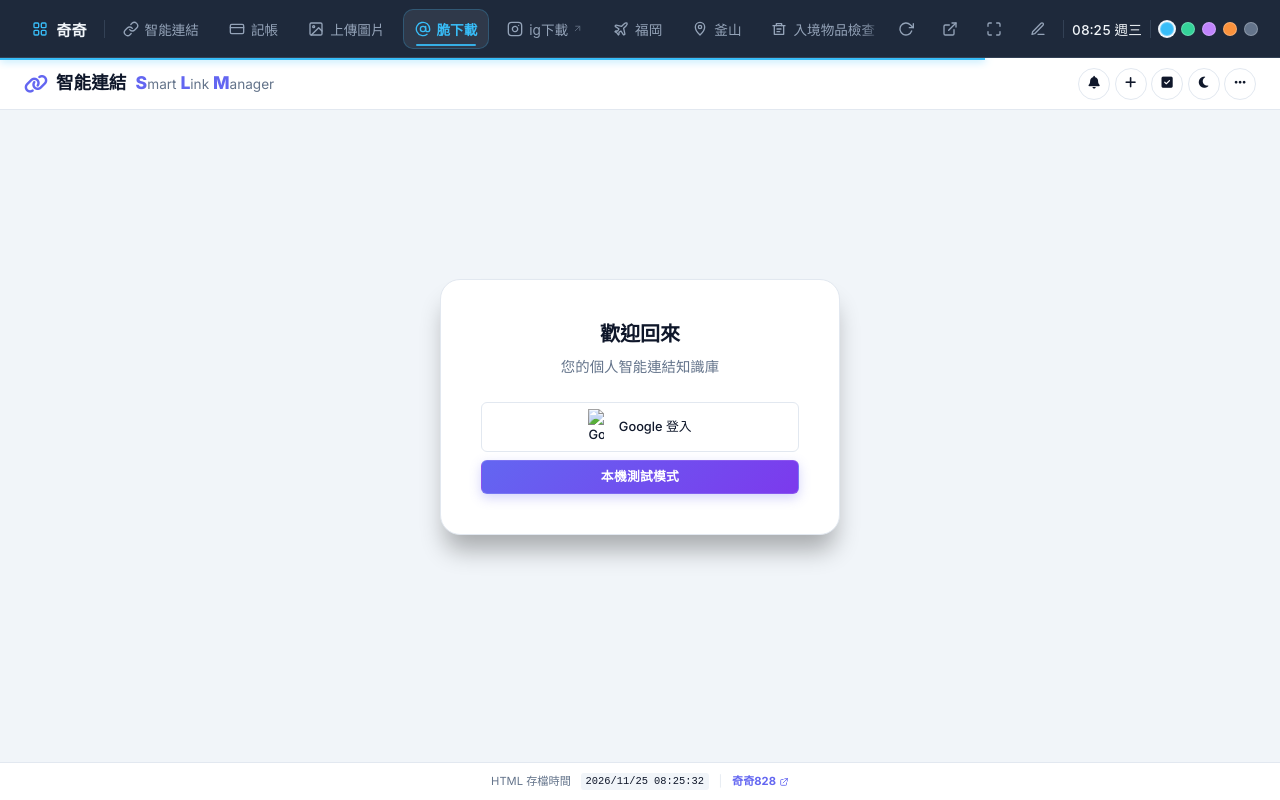
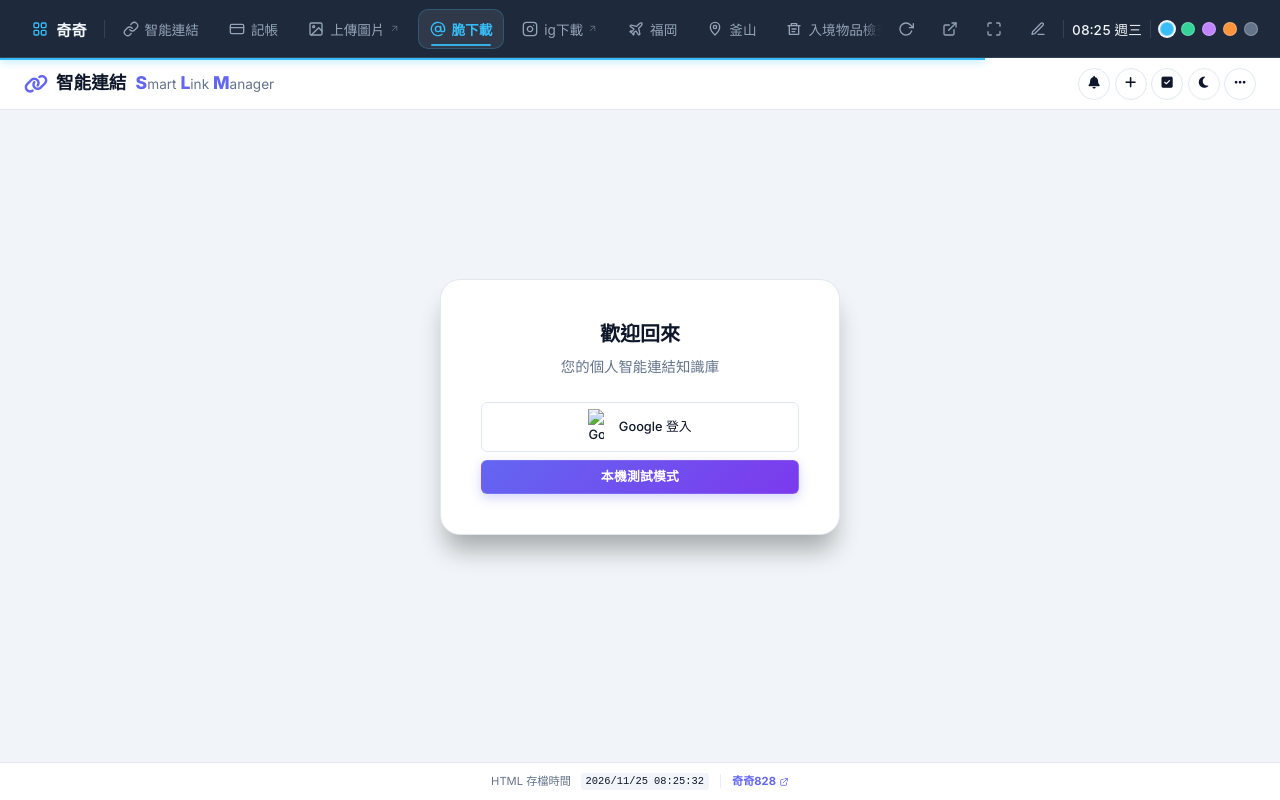
Before and after one commit to 4CHI828/1, a plain HTML site: page chi.html in a window 1280 px wide. Both pictures are taken after a click on the element "主要導覽". Drawn offline with nearby package versions, Linux system fonts and the light colour scheme.

Commit message:
Update image uploader link handling
Refactor image uploader link behavior based on domain.

```diff
--- a/chi.html
+++ b/chi.html
@@ -703,8 +703,8 @@
           記帳
         </a>
 
-        <!-- 上傳圖片：在 chi.xo.je 上於下方開啟，其他網域開新分頁 -->
-        <a href="https://chi.xo.je/PIC/" class="nav-item" id="link-3" data-action="uploader" title="Alt+3" draggable="false">
+        <!-- 上傳圖片：網頁開在 chi.xo.je → 下方框架開啟；其他網域（例如 GitHub Pages）→ 開新分頁。由下方程式自動設定 -->
+        <a href="https://chi.xo.je/PIC/" class="nav-item" id="link-3" title="Alt+3" draggable="false">
           <svg class="icon" viewBox="0 0 24 24" aria-hidden="true"><rect x="3" y="3" width="18" height="18" rx="2" ry="2"></rect><circle cx="8.5" cy="8.5" r="1.5"></circle><polyline points="21 15 16 10 5 21"></polyline></svg>
           上傳圖片
         </a>
@@ -878,15 +878,27 @@
 
     function openHome() { loadInFrame('index.html', null); }
 
-    function openImageUploader(el) {
-      const url = el.getAttribute('href');
-      const host = location.hostname.toLowerCase();
-      if (host === 'chi.xo.je' || host.endsWith('.chi.xo.je')) {
-        loadInFrame(url, el);
+    /* ================= 上傳圖片：依目前網域決定開啟方式 =================
+       chi.xo.je（含子網域）→ 跟其他項目一樣在下方框架開啟
+       其他網域             → 開新分頁（跨網域時上傳頁無法放進框架）
+       開頁時就把連結本身設定好，所以 Alt+3、Ctrl+點擊、中鍵點擊都會照同樣規則 */
+    const IS_CHI_HOST = /(^|\.)chi\.xo\.je$/i.test(location.hostname);
+    (function setupUploaderLink() {
+      const a = document.getElementById('link-3');
+      if (!a) return;
+      if (IS_CHI_HOST) {
+        a.setAttribute('target', 'content-frame');
+        a.removeAttribute('rel');
+        a.title = 'Alt+3';
       } else {
-        window.open(url, '_blank', 'noopener,noreferrer');
+        a.setAttribute('target', '_blank');
+        a.setAttribute('rel', 'noopener noreferrer');
+        a.title = 'Alt+3（新分頁）';
+        // 加上跟 ig下載 一樣的「↗」小箭頭，一看就知道會開新分頁
+        const ext = document.querySelector('#link-5 .ext');
+        if (ext && !a.querySelector('.ext')) a.appendChild(ext.cloneNode(true));
       }
-    }
+    })();
 
     function refreshIframe() {
       startLoading();
@@ -907,11 +919,9 @@
       const a = e.target.closest('a.nav-item');
       if (!a) return;
       if (drag.moved) { e.preventDefault(); return; } // 剛拖曳完不算點擊
+      if (e.ctrlKey || e.metaKey || e.shiftKey) return;   // Ctrl / ⌘ / Shift + 點擊：交給瀏覽器開新分頁或新視窗
 
-      if (a.dataset.action === 'uploader') {
-        e.preventDefault();
-        openImageUploader(a);
-      } else if (a.getAttribute('target') === 'content-frame') {
+      if (a.getAttribute('target') === 'content-frame') {
         e.preventDefault();
         loadInFrame(a.getAttribute('href'), a);
       }
@@ -929,7 +939,7 @@
       if (!saved || !saved.url || saved.url === currentIframeUrl) { startLoading(); return; }
       const el = saved.id ? document.getElementById(saved.id) : null;
       // 只還原仍存在、且會在下方開啟的項目（或首頁）
-      if (el && (el.getAttribute('target') === 'content-frame' || el.dataset.action === 'uploader') && el.getAttribute('href') === saved.url) {
+      if (el && el.getAttribute('target') === 'content-frame' && el.getAttribute('href') === saved.url) {
         loadInFrame(saved.url, el);
       } else if (!saved.id && saved.url === 'index.html') {
         loadInFrame('index.html', null);
```
